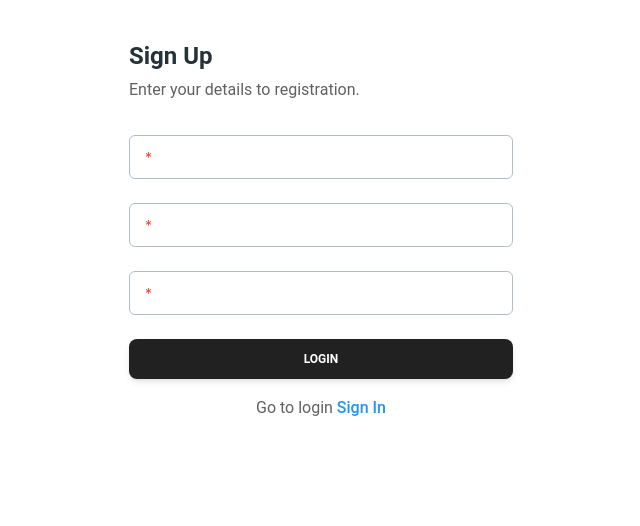
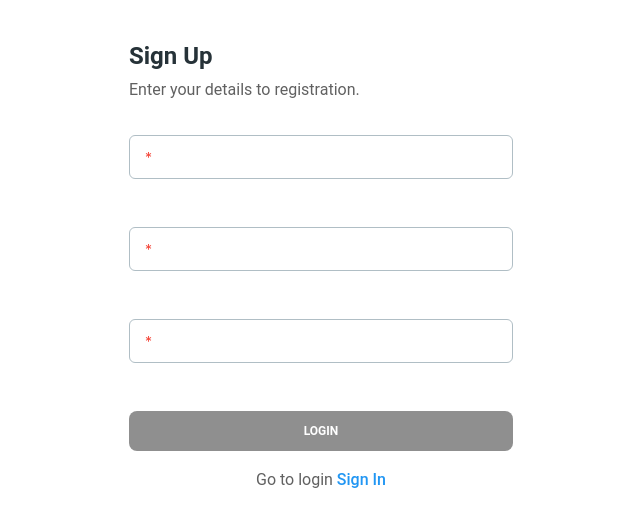
Before and after one commit to ArtemMazin/Chat-v2.0, a React (Create React App) app in the folder client/: page /sign-up in a window 1280 px wide. Shown: the top 526 px of the page, without its empty margins (287-927 px from the left). Built offline with nearby package versions, Linux system fonts and the light colour scheme.

Commit message:
feat: сделать валидацию формы логина и регистрации

```diff
--- a/client/src/components/App.jsx
+++ b/client/src/components/App.jsx
@@ -7,9 +7,9 @@ import Main from './Main';
 import { getUsers, login, logout, register } from '../utils/api';
 
 export default function App() {
-  const [name, setName] = useState('');
-  const [email, setEmail] = useState('');
-  const [password, setpassword] = useState('');
+  // const [name, setName] = useState('');
+  // const [email, setEmail] = useState('');
+  // const [password, setpassword] = useState('');
   const [loggedIn, setLoggedIn] = useState(false);
   const [users, setUsers] = useState([]);
   const navigate = useNavigate();
@@ -83,12 +83,12 @@ export default function App() {
           element={
             <FormRegister
               handleSubmitRegistration={handleSubmitRegistration}
-              name={name}
-              setName={setName}
-              email={email}
-              password={password}
-              setEmail={setEmail}
-              setpassword={setpassword}
+              // name={name}
+              // setName={setName}
+              // email={email}
+              // password={password}
+              // setEmail={setEmail}
+              // setpassword={setpassword}
             />
           }
         />
@@ -96,10 +96,10 @@ export default function App() {
           path='/sign-in'
           element={
             <FormLogin
-              email={email}
-              password={password}
-              setEmail={setEmail}
-              setpassword={setpassword}
+              // email={email}
+              // password={password}
+              // setEmail={setEmail}
+              // setpassword={setpassword}
               handleSubmitLogin={handleSubmitLogin}
             />
           }
--- a/client/src/components/FormLogin.jsx
+++ b/client/src/components/FormLogin.jsx
@@ -1,7 +1,17 @@
 import { Card, Input, Button, Typography } from '@material-tailwind/react';
 import { Link } from 'react-router-dom';
+import { useEffect } from 'react';
+import { useFormAndValidation } from '../hooks/useFormAndValidation';
 
-export default function FormLogin({ email, password, setEmail, setpassword, handleSubmitLogin }) {
+export default function FormLogin({ handleSubmitLogin }) {
+  const { isFormValid, errors, handleChangeValidation, inputsValid, setInputsValid, values } = useFormAndValidation();
+  const { email, password } = values;
+
+  useEffect(() => {
+    //при монтировании инпуты валидны
+    setInputsValid({ email: true, password: true });
+  }, []);
+
   return (
     <Card
       className='container max-w-md py-10'
@@ -20,31 +30,37 @@ export default function FormLogin({ email, password, setEmail, setpassword, hand
       <form
         className='mt-8 mb-2 w-80 max-w-screen-lg sm:w-96'
         onSubmit={(e) => handleSubmitLogin(e, email, password)}>
-        <div className='mb-4 flex flex-col gap-6'>
+        <div className='flex flex-col gap-2'>
           <Input
             size='lg'
-            type='text'
+            type='email'
             name='email'
-            className='placeholder:text-center'
-            placeholder='email'
-            onChange={(e) => setEmail(e.target.value)}
+            value={email || ''}
+            className={`placeholder:text-center ${!inputsValid.email ? 'border-b-2 border-b-red-700' : ''}`}
+            placeholder='Введите email'
+            onChange={handleChangeValidation}
             required
           />
+          <span className='block h-8 text-xs text-red-700 overflow-hidden'>{errors.email || ''}</span>
           <Input
             type='password'
             size='lg'
             name='password'
-            className='placeholder:text-center'
-            placeholder='password'
-            onChange={(e) => setpassword(e.target.value)}
+            value={password || ''}
+            className={`placeholder:text-center ${!inputsValid.password ? 'border-b-2 border-b-red-700' : ''}`}
+            placeholder='Введите пароль'
+            onChange={handleChangeValidation}
+            minLength='6'
             required
           />
+          <span className='block h-8 text-xs text-red-700 overflow-hidden'>{errors.password || ''}</span>
         </div>
 
         <Button
-          className='mt-6'
+          className='mt-2'
           fullWidth
-          type='submit'>
+          type='submit'
+          disabled={!isFormValid}>
           Login
         </Button>
         <Typography
--- a/client/src/components/FormRegister.jsx
+++ b/client/src/components/FormRegister.jsx
@@ -1,15 +1,17 @@
 import { Card, Input, Button, Typography } from '@material-tailwind/react';
 import { Link } from 'react-router-dom';
+import { useEffect } from 'react';
+import { useFormAndValidation } from '../hooks/useFormAndValidation';
 
-export default function FormRegister({
-  name,
-  setName,
-  email,
-  password,
-  setEmail,
-  setpassword,
-  handleSubmitRegistration,
-}) {
+export default function FormRegister({ handleSubmitRegistration }) {
+  const { isFormValid, errors, handleChangeValidation, inputsValid, setInputsValid, values } = useFormAndValidation();
+  const { name, email, password } = values;
+
+  useEffect(() => {
+    //при монтировании инпуты валидны
+    setInputsValid({ email: true, password: true });
+  }, []);
+
   return (
     <Card
       className='container max-w-md py-10'
@@ -28,40 +30,48 @@ export default function FormRegister({
       <form
         className='mt-8 mb-2 w-80 max-w-screen-lg sm:w-96'
         onSubmit={(e) => handleSubmitRegistration(e, name, email, password)}>
-        <div className='mb-4 flex flex-col gap-6'>
+        <div className='flex flex-col gap-2'>
           <Input
             size='lg'
             type='text'
             name='name'
+            value={name || ''}
             className='placeholder:text-center'
             placeholder='Введите имя'
-            onChange={(e) => setName(e.target.value)}
+            onChange={handleChangeValidation}
             required
           />
+          <span className='block h-8 text-xs text-red-700 overflow-hidden'></span>
           <Input
             size='lg'
-            type='text'
+            type='email'
             name='email'
-            className='placeholder:text-center'
+            value={email || ''}
+            className={`placeholder:text-center ${!inputsValid.email ? 'border-b-2 border-b-red-700' : ''}`}
             placeholder='Введите email'
-            onChange={(e) => setEmail(e.target.value)}
+            onChange={handleChangeValidation}
             required
           />
+          <span className='block h-8 text-xs text-red-700 overflow-hidden'>{errors.email || ''}</span>
           <Input
             type='password'
             size='lg'
             name='password'
-            className='placeholder:text-center'
+            value={password || ''}
+            className={`placeholder:text-center ${!inputsValid.email ? 'border-b-2 border-b-red-700' : ''}`}
             placeholder='Введите пароль'
-            onChange={(e) => setpassword(e.target.value)}
+            onChange={handleChangeValidation}
+            minLength='6'
             required
           />
+          <span className='block h-8 text-xs text-red-700 overflow-hidden'>{errors.password || ''}</span>
         </div>
 
         <Button
-          className='mt-6'
+          className='mt-2'
           fullWidth
-          type='submit'>
+          type='submit'
+          disabled={!isFormValid}>
           Login
         </Button>
         <Typography
--- /dev/null
+++ b/client/src/hooks/useFormAndValidation.jsx
@@ -0,0 +1,39 @@
+import { useState, useCallback } from 'react';
+
+export function useFormAndValidation() {
+  const [values, setValues] = useState({});
+  const [isFormValid, setIsFormValid] = useState(false);
+  const [inputsValid, setInputsValid] = useState({});
+  const [errors, setErrors] = useState({});
+
+  function handleChangeValidation(e) {
+    setIsFormValid(e.target.form.checkValidity());
+    //записываем имя инпута и сообщение об ошибке в объект, чтобы потом передать сообщение в <span>
+    setErrors({ ...errors, [e.target.name]: e.target.validationMessage });
+    //записываем имя инпута и проверку валидности в объект, чтобы использовать подсветку невалидного инпута
+    setInputsValid({ ...inputsValid, [e.target.name]: e.target.checkValidity() });
+    setValues({ ...values, [e.target.name]: e.target.value });
+  }
+
+  const resetForm = useCallback(
+    (newValues = {}, newErrors = {}, newIsValid = false) => {
+      setValues(newValues);
+      setErrors(newErrors);
+      setIsFormValid(newIsValid);
+    },
+    [setValues, setErrors, setIsFormValid]
+  );
+
+  return {
+    isFormValid,
+    setIsFormValid,
+    errors,
+    setErrors,
+    handleChangeValidation,
+    inputsValid,
+    setInputsValid,
+    resetForm,
+    values,
+    setValues,
+  };
+}
```
